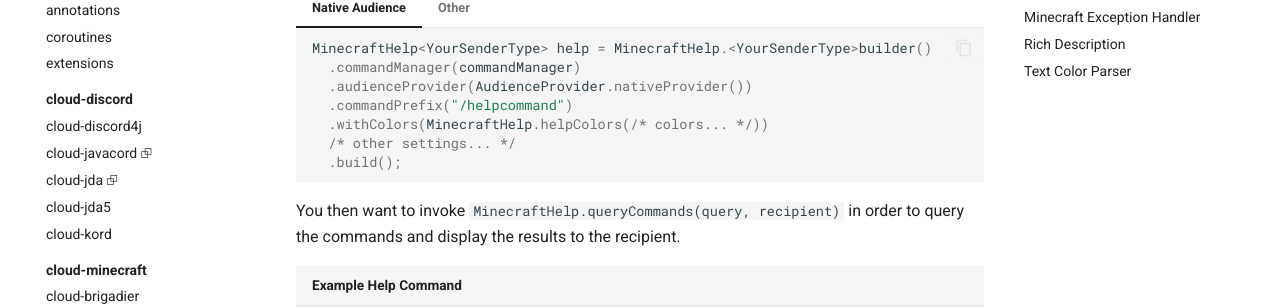
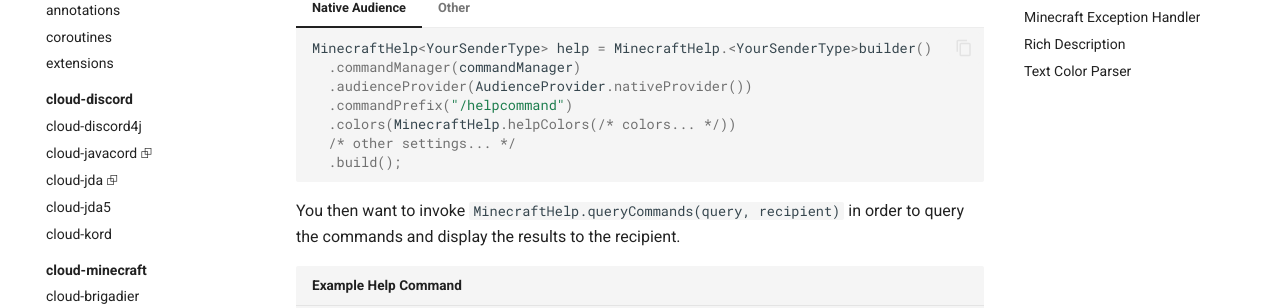
Before and after one commit to Incendo/cloud-docs, an MkDocs documentation site: the page built from docs/minecraft/minecraft-extras.md, in a window 1280 px wide and 900 px high, scrolled down 1812 px. Shown: the part 145-453 px from the top of the window. Built offline with MkDocs 1.6.1 and Material for MkDocs 9.7.7, drawn with Linux system fonts in a browser that asks for light colours; comment, search, counter and statistics services are not loaded.

Commit message:
fixed typo

````diff
--- a/docs/minecraft/minecraft-extras.md
+++ b/docs/minecraft/minecraft-extras.md
@@ -101,7 +101,7 @@
       .commandManager(commandManager)
       .audienceProvider(AudienceProvider.nativeProvider())
       .commandPrefix("/helpcommand")
-      .withColors(MinecraftHelp.helpColors(/* colors... */))
+      .colors(MinecraftHelp.helpColors(/* colors... */))
       /* other settings... */
       .build();
     ```
@@ -113,7 +113,7 @@
       .commandManager(commandManager)
       .audienceProvider(yourAudienceProvider)
       .commandPrefix("/helpcommand")
-      .withColors(MinecraftHelp.helpColors(/* colors... */))
+      .colors(MinecraftHelp.helpColors(/* colors... */))
       /* other settings... */
       .build();
     ```
````
